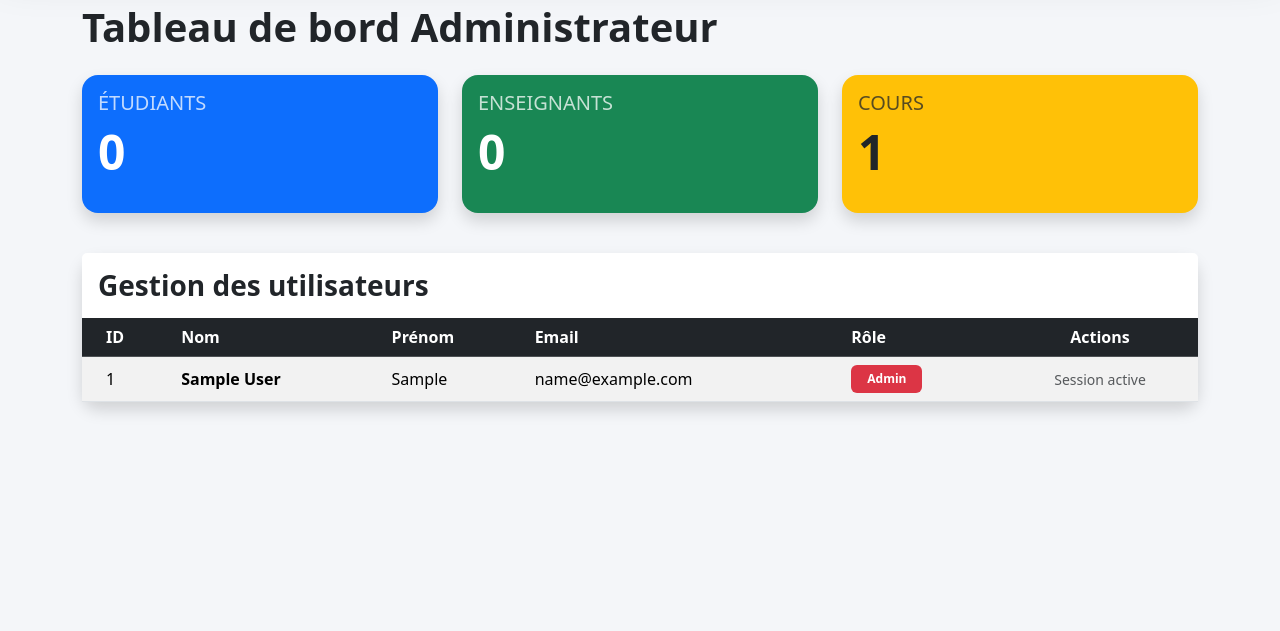
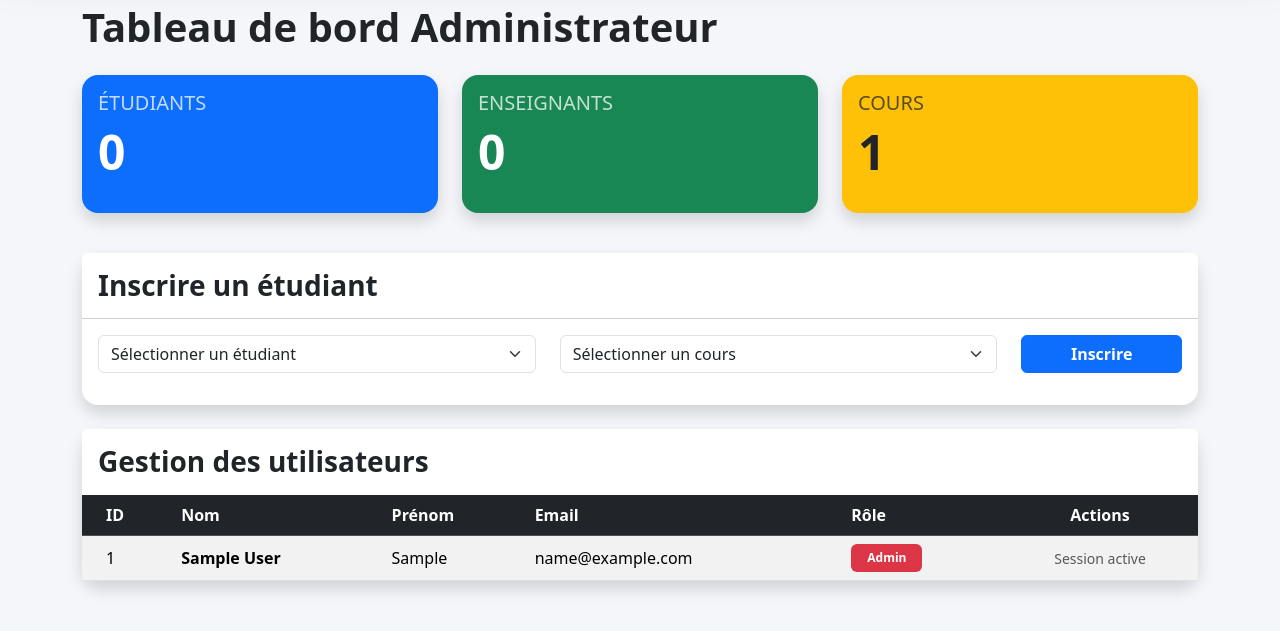
Before and after one commit to alexcattann27/smartcampus-2026, a PHP site: page /admin/dashboard.php in a window 1280 px wide. Shown: the part 108-739 px from the top of the page. Run offline with PHP 8.4, Linux system fonts and the light colour scheme; the visitor is signed in with stand-in values (Sample User, id 1); tables that the repository leaves empty hold one stand-in row (values such as "Sample post").

Commit message:
ajout etudiant cours

```diff
--- a/admin/dashboard.php
+++ b/admin/dashboard.php
@@ -2,7 +2,6 @@
 session_start();
 
 require_once "../config/database.php";
-require_once "../includes/navbar.php";
 
 // Protection de la page - Vérification du rôle Admin
 if (!isset($_SESSION["user_id"]) || $_SESSION["user_role"] !== "admin") {
@@ -32,10 +31,16 @@ if ($_SERVER["REQUEST_METHOD"] == "POST" && isset($_POST['delete_user'])) {
 
             // Suppression données étudiant
             $pdo->prepare("DELETE FROM enrollments WHERE student_id = ?")->execute([$id_to_delete]);
+
             $pdo->prepare("DELETE FROM grades WHERE student_id = ?")->execute([$id_to_delete]);
 
             // Suppression données professeur
-            $stmtCourses = $pdo->prepare("SELECT id FROM courses WHERE teacher_id = ?");
+            $stmtCourses = $pdo->prepare("
+                SELECT id
+                FROM courses
+                WHERE teacher_id = ?
+            ");
+
             $stmtCourses->execute([$id_to_delete]);
 
             while ($course = $stmtCourses->fetch()) {
@@ -43,7 +48,9 @@ if ($_SERVER["REQUEST_METHOD"] == "POST" && isset($_POST['delete_user'])) {
                 $course_id = $course['id'];
 
                 $pdo->prepare("DELETE FROM schedules WHERE course_id = ?")->execute([$course_id]);
+
                 $pdo->prepare("DELETE FROM enrollments WHERE course_id = ?")->execute([$course_id]);
+
                 $pdo->prepare("DELETE FROM grades WHERE course_id = ?")->execute([$course_id]);
             }
 
@@ -61,17 +68,68 @@ if ($_SERVER["REQUEST_METHOD"] == "POST" && isset($_POST['delete_user'])) {
             $pdo->rollBack();
 
             $message = "Erreur : " . $e->getMessage();
+
             $status = "danger";
         }
     }
 }
 
+// INSCRIPTION ÉTUDIANT À UN COURS
+if ($_SERVER["REQUEST_METHOD"] == "POST" && isset($_POST['enroll_student'])) {
+
+    $student_id = intval($_POST['student_id']);
+
+    $course_id = intval($_POST['course_id']);
+
+    // Vérifie doublon
+    $check = $pdo->prepare("
+        SELECT *
+        FROM enrollments
+        WHERE student_id = ?
+        AND course_id = ?
+    ");
+
+    $check->execute([$student_id, $course_id]);
+
+    if ($check->rowCount() > 0) {
+
+        $message = "Étudiant déjà inscrit à ce cours.";
+
+        $status = "danger";
+
+    } else {
+
+        $stmt = $pdo->prepare("
+            INSERT INTO enrollments (student_id, course_id)
+            VALUES (?, ?)
+        ");
+
+        if ($stmt->execute([$student_id, $course_id])) {
+
+            $message = "Étudiant inscrit avec succès.";
+
+            $status = "success";
+        }
+    }
+}
+
 // STATISTIQUES
-$nbStudents = $pdo->query("SELECT COUNT(*) FROM users WHERE role = 'student'")->fetchColumn();
+$nbStudents = $pdo->query("
+    SELECT COUNT(*)
+    FROM users
+    WHERE role = 'student'
+")->fetchColumn();
 
-$nbTeachers = $pdo->query("SELECT COUNT(*) FROM users WHERE role = 'teacher'")->fetchColumn();
+$nbTeachers = $pdo->query("
+    SELECT COUNT(*)
+    FROM users
+    WHERE role = 'teacher'
+")->fetchColumn();
 
-$nbCourses = $pdo->query("SELECT COUNT(*) FROM courses")->fetchColumn();
+$nbCourses = $pdo->query("
+    SELECT COUNT(*)
+    FROM courses
+")->fetchColumn();
 
 // UTILISATEURS
 $stmtUsers = $pdo->query("
@@ -81,6 +139,23 @@ $stmtUsers = $pdo->query("
 ");
 
 $users = $stmtUsers->fetchAll();
+
+// RÉCUPÉRATION ÉTUDIANTS
+$stmtStudents = $pdo->query("
+    SELECT id, nom, prenom
+    FROM users
+    WHERE role = 'student'
+");
+
+$students = $stmtStudents->fetchAll();
+
+// RÉCUPÉRATION COURS
+$stmtCourses = $pdo->query("
+    SELECT id, nom
+    FROM courses
+");
+
+$courses = $stmtCourses->fetchAll();
 
 ?>
 
@@ -101,7 +176,9 @@ $users = $stmtUsers->fetchAll();
 
 <body style="background: #f4f6f9;">
 
-<div class="container mb-5">
+<?php require_once "../includes/navbar.php"; ?>
+
+<div class="container mt-4 mb-5">
 
     <h1 class="mb-4 fw-bold">
 
@@ -124,6 +201,8 @@ $users = $stmtUsers->fetchAll();
         </div>
 
     <?php endif; ?>
+
+    <!-- STATISTIQUES -->
 
     <div class="row mb-4">
 
@@ -200,6 +279,104 @@ $users = $stmtUsers->fetchAll();
         </div>
 
     </div>
+
+    <!-- INSCRIPTION ÉTUDIANT -->
+
+    <div class="card shadow border-0 rounded-4 mb-4">
+
+        <div class="card-header bg-white py-3">
+
+            <h3 class="fw-bold mb-0">
+
+                Inscrire un étudiant
+
+            </h3>
+
+        </div>
+
+        <div class="card-body">
+
+            <form method="POST">
+
+                <div class="row">
+
+                    <div class="col-md-5 mb-3">
+
+                        <select name="student_id"
+                                class="form-select"
+                                required>
+
+                            <option value="">
+
+                                Sélectionner un étudiant
+
+                            </option>
+
+                            <?php foreach($students as $student): ?>
+
+                                <option value="<?php echo $student['id']; ?>">
+
+                                    <?php echo htmlspecialchars(
+                                        $student['nom']
+                                        . ' '
+                                        . $student['prenom']
+                                    ); ?>
+
+                                </option>
+
+                            <?php endforeach; ?>
+
+                        </select>
+
+                    </div>
+
+                    <div class="col-md-5 mb-3">
+
+                        <select name="course_id"
+                                class="form-select"
+                                required>
+
+                            <option value="">
+
+                                Sélectionner un cours
+
+                            </option>
+
+                            <?php foreach($courses as $course): ?>
+
+                                <option value="<?php echo $course['id']; ?>">
+
+                                    <?php echo htmlspecialchars($course['nom']); ?>
+
+                                </option>
+
+                            <?php endforeach; ?>
+
+                        </select>
+
+                    </div>
+
+                    <div class="col-md-2 mb-3">
+
+                        <button type="submit"
+                                name="enroll_student"
+                                class="btn btn-primary w-100 fw-bold">
+
+                            Inscrire
+
+                        </button>
+
+                    </div>
+
+                </div>
+
+            </form>
+
+        </div>
+
+    </div>
+
+    <!-- GESTION UTILISATEURS -->
 
     <div class="card shadow border-0 rounded-4">
 
```
